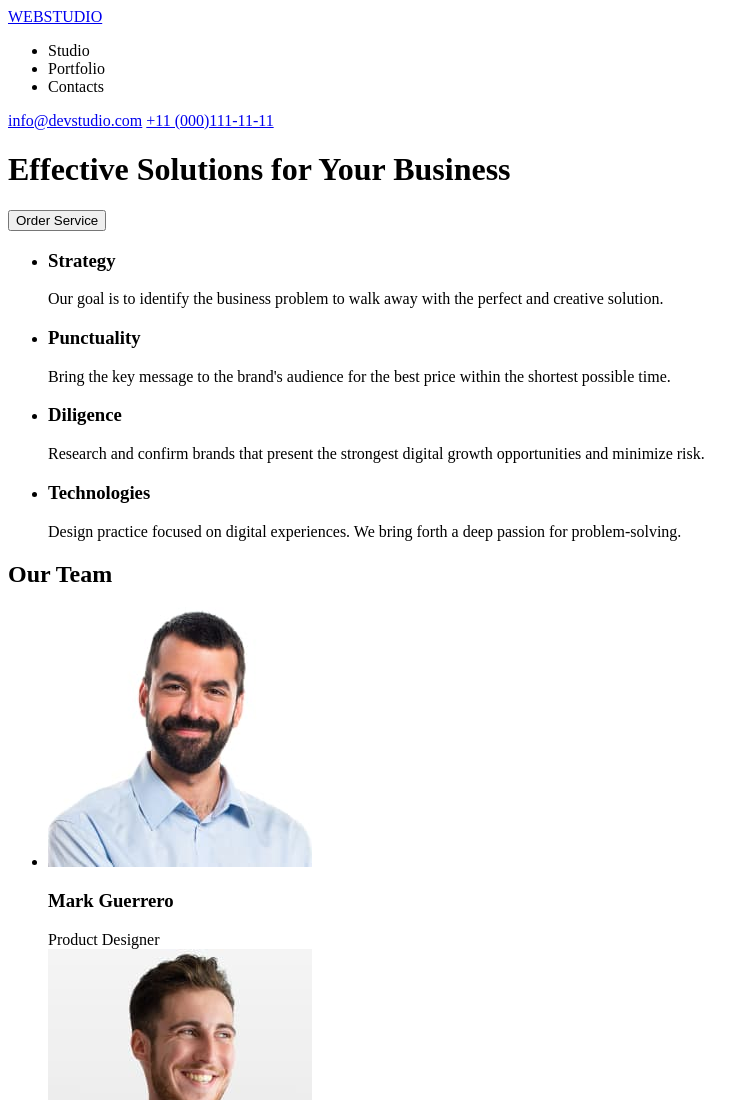
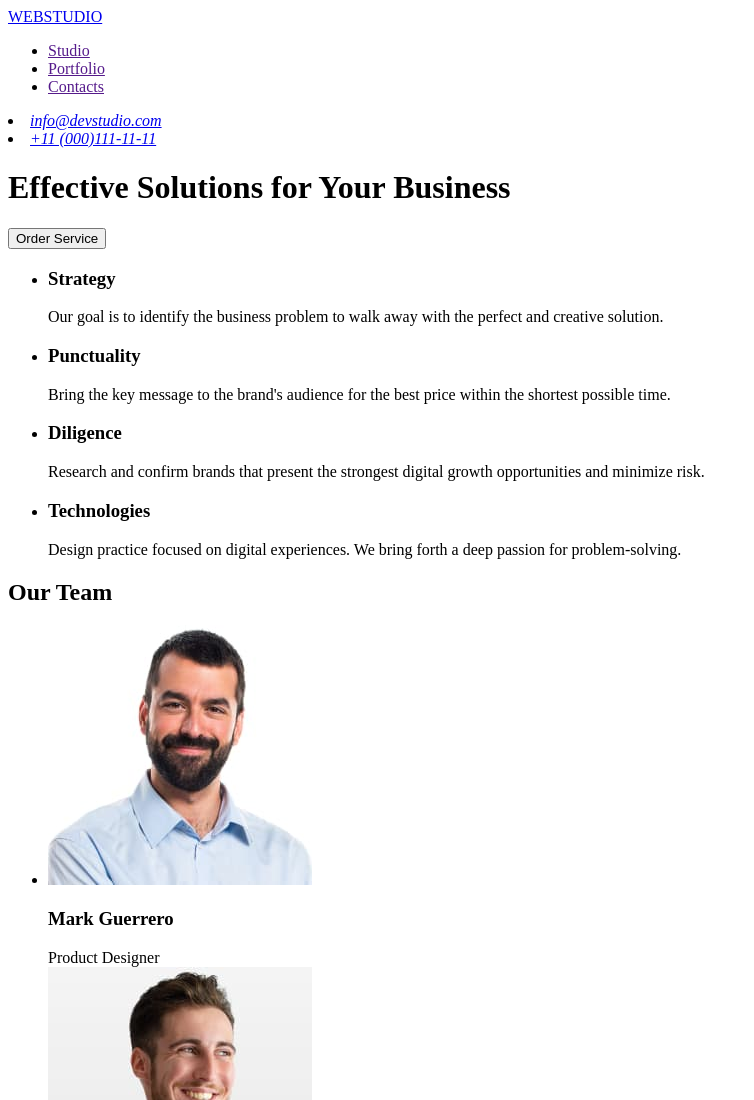
Before and after one commit to gallesSs/goit-markup-hw-01, a plain HTML site: page index.html in a window 1280 px wide. Shown: the top 1100 px of the page, without its empty margins (0-754 px from the left). Drawn offline with Linux system fonts and the light colour scheme.

Commit message:
update 1

```diff
--- a/index.html
+++ b/index.html
@@ -9,16 +9,18 @@
 
 <body>
     <header>
-        <a href="#">WEBSTUDIO</a>
         <nav>
+            <a href="./index.html" target="_self">WEBSTUDIO</a>
             <ul>
-                <li>Studio</li>
-                <li>Portfolio</li>
-                <li>Contacts</li>
+                <li><a href="" target="_self">Studio</a></li>
+                <li><a href="" target="_self">Portfolio</a></li>
+                <li><a href="">Contacts</a></li>
             </ul>
         </nav>
-        <a href="mailto:info@devstudio.com">info@devstudio.com</a>
-        <a href="tel:+11(000)111-11-11">+11 (000)111-11-11</a>
+        <address>
+            <li><a href="mailto:info@devstudio.com">info@devstudio.com</a></li>
+            <li><a href="tel:+110001111111">+11 (000)111-11-11</a></li>
+        </address>
     </header>
     <main>
         <h1>Effective Solutions for Your Business</h1>
```
